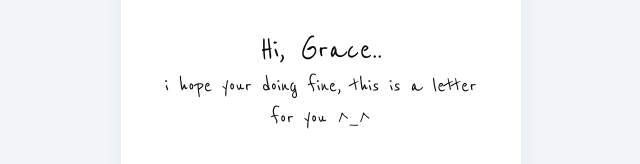
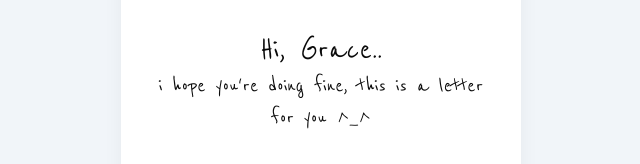
Before and after one commit to HaydarChan/asking-out, a Next.js app: page / in a window 1280 px wide. Shown: the part 333-497 px from the top of the page, without its empty margins (319-959 px from the left). Built offline with nearby package versions, Linux system fonts and the light colour scheme.

Commit message:
feat: feedback pralek

```diff
--- a/app/page.js
+++ b/app/page.js
@@ -37,7 +37,7 @@ export default function Home() {
       />
       <div>
         <h1 className="text-4xl font-beanie text-center">Hi, Grace..</h1>
-        <p className="text-2xl font-beanie text-center">i hope your doing fine, this is a letter for you ^_^</p>
+        <p className="text-2xl font-beanie text-center">i hope you're doing fine, this is a letter for you ^_^</p>
       </div>
       <div className="flex items-center gap-x-2">
         <Input
```
